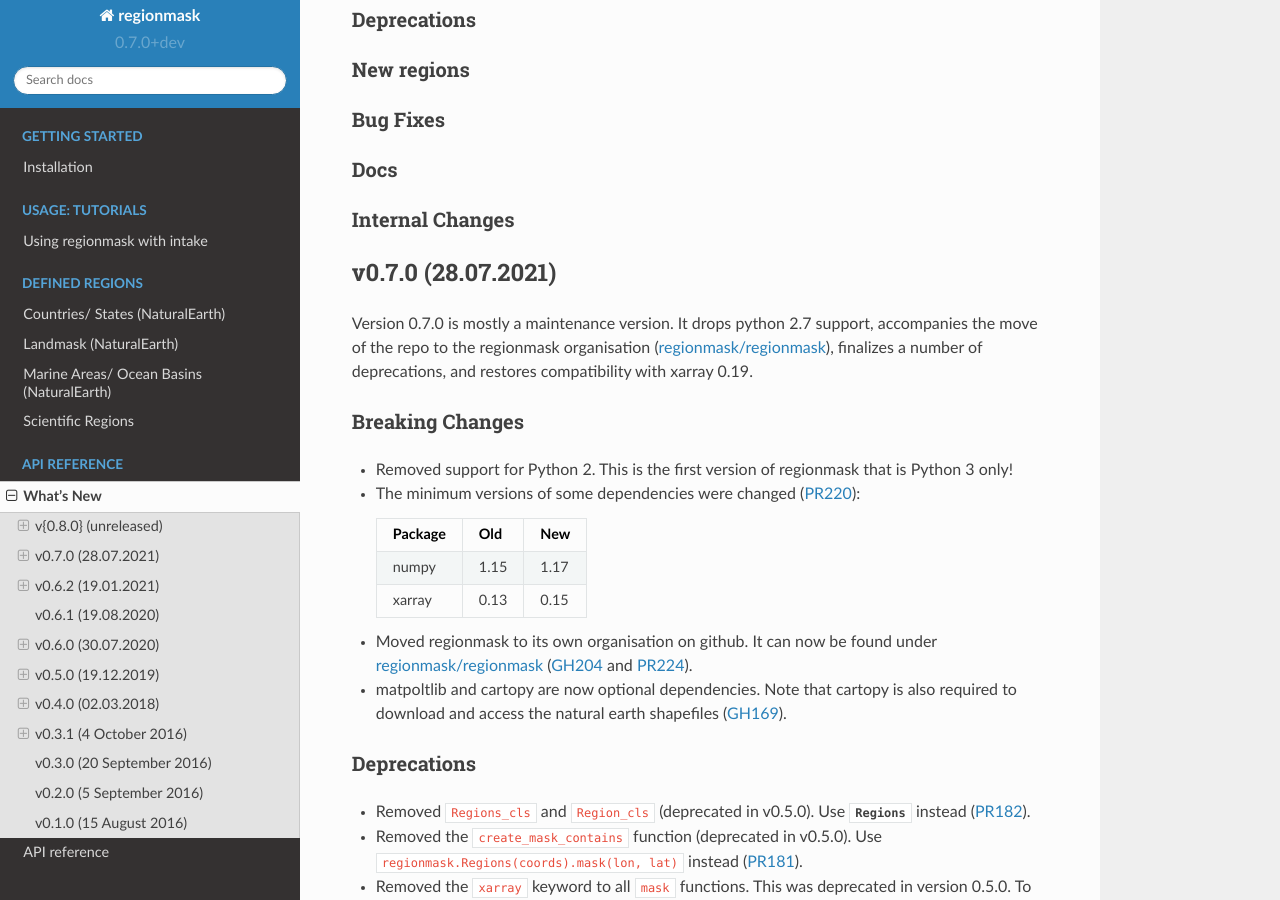
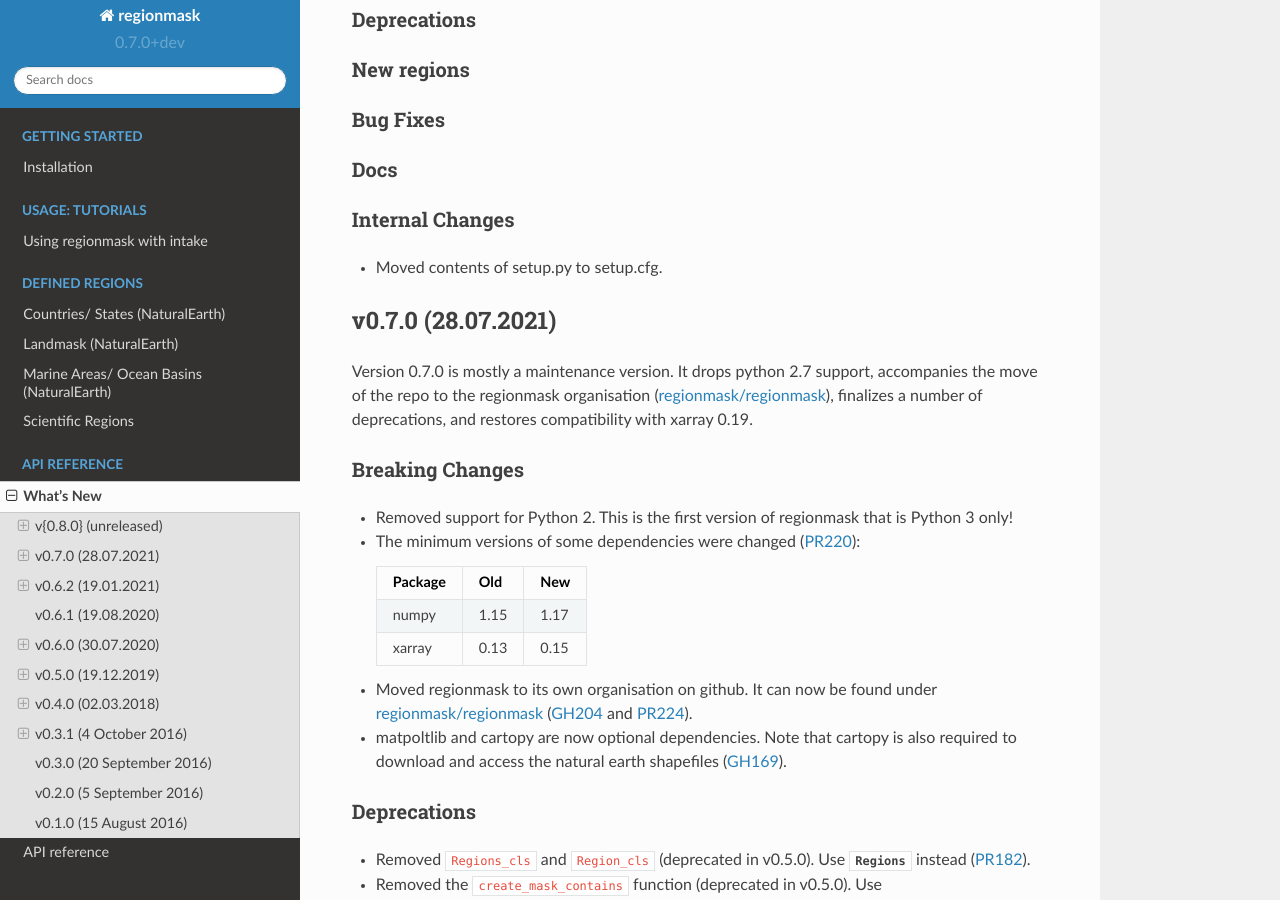
Before and after one commit to regionmask/regionmask, a Sphinx documentation site: the page built from docs/whats_new.rst, in a window 1280 px wide and 900 px high, scrolled down 434 px. Built offline with Sphinx 7.4.7 and the Read the Docs theme 2.0.0, drawn with Linux system fonts in a browser that asks for light colours; pages that are not in the unit, such as notebooks, are missing from menus.

Commit message:
whats new

```diff
--- a/docs/whats_new.rst
+++ b/docs/whats_new.rst
@@ -34,6 +34,8 @@
 Internal Changes
 ~~~~~~~~~~~~~~~~
 
+- Moved contents of setup.py to setup.cfg.
+
 
 v0.7.0 (28.07.2021)
 -------------------
@@ -45,6 +47,7 @@
 
 Breaking Changes
 ~~~~~~~~~~~~~~~~
+
 - Removed support for Python 2. This is the first version of regionmask that is Python 3 only!
 
 - The minimum versions of some dependencies were changed (:pull:`220`):
```
